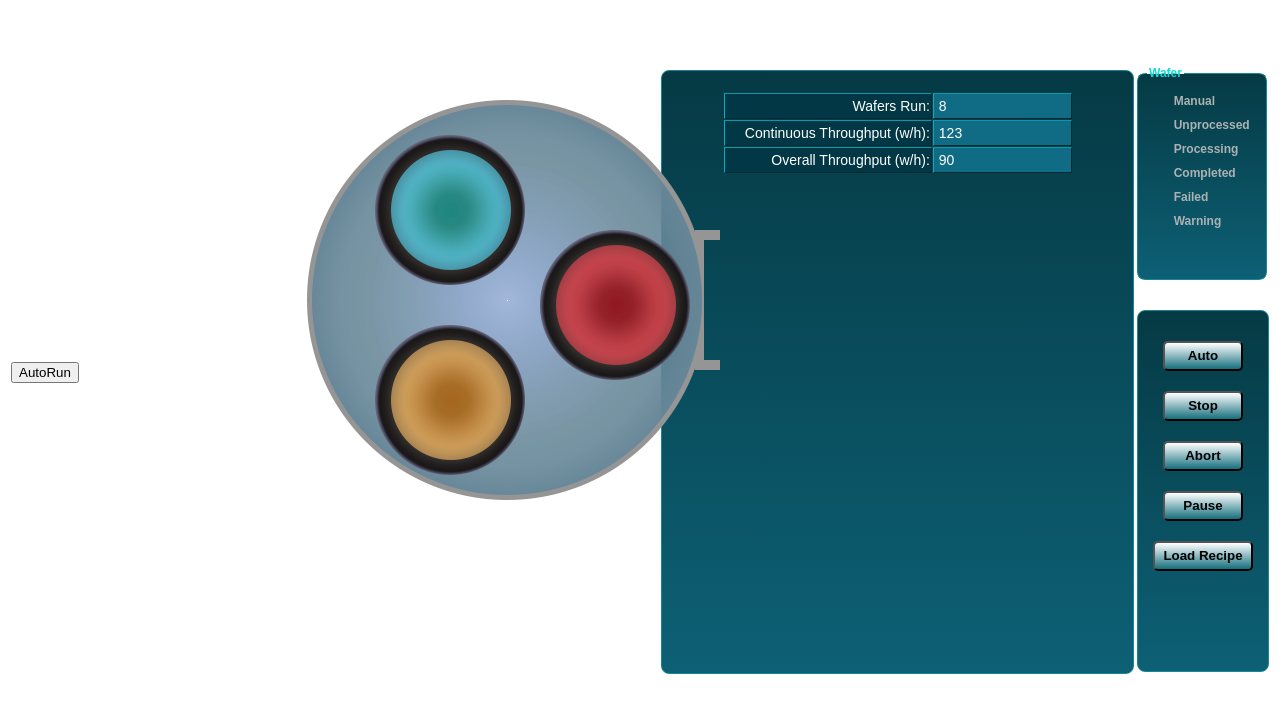
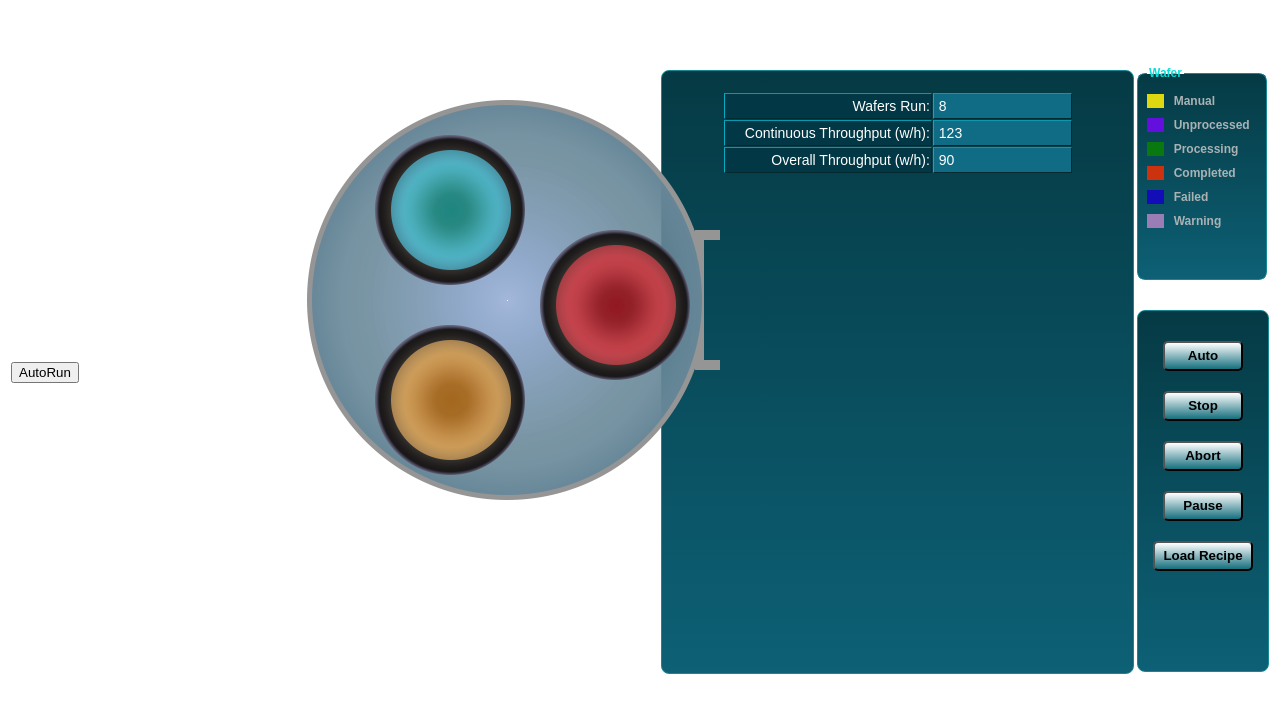
Before and after one commit to zhangthink9527/DryEtchUI, a plain HTML site: page ACM/page/Overview.htm in a window 1280 px wide. Drawn offline with Linux system fonts and the light colour scheme.

Commit message:
Signed-off-by: skyxiao <564198174@qq.com> skyxiao

```diff
--- a/ACM/css/overview.css
+++ b/ACM/css/overview.css
@@ -13,7 +13,7 @@
  {
 	width : 800px;
 	height : 600px;
- }
+}
 
 .overview_opreation
 {
@@ -114,6 +114,11 @@
 	background: -webkit-gradient(linear, left top, left bottom, from(#fff), to(#16707E));
 }
 
+.overview_btn button:hover
+{
+	background: -webkit-gradient(linear, left top, left bottom, from(#fff), to(#0D6FD0));
+}
+
 .overview_status
 {
 	height:600px;
@@ -139,42 +144,42 @@
 	margin-top:10px;
 }
 
-.Manual
+.Manual_status
 {
 	width:1em;
 	height:1em;
 	background-color:#DFD810;
 }
 
-.Unprocessed
+.Unprocessed_status
 {
 	width:1em;
 	height:1em;
 	background-color:#6310DF;
 }
 
-.Processing
+.Processing_status
 {
 	width:1em;
 	height:1em;
 	background-color:#09790F;
 }
 
-.Completed
+.Completed_status
 {
 	width:1em;
 	height:1em;
 	background-color:#CD320F;
 }
 
-.Failed
+.Failed_status
 {
 	width:1em;
 	height:1em;
 	background-color:#120DB7;
 }
 
-.Warning
+.Warning_status
 {
 	width:1em;
 	height:1em;
```
